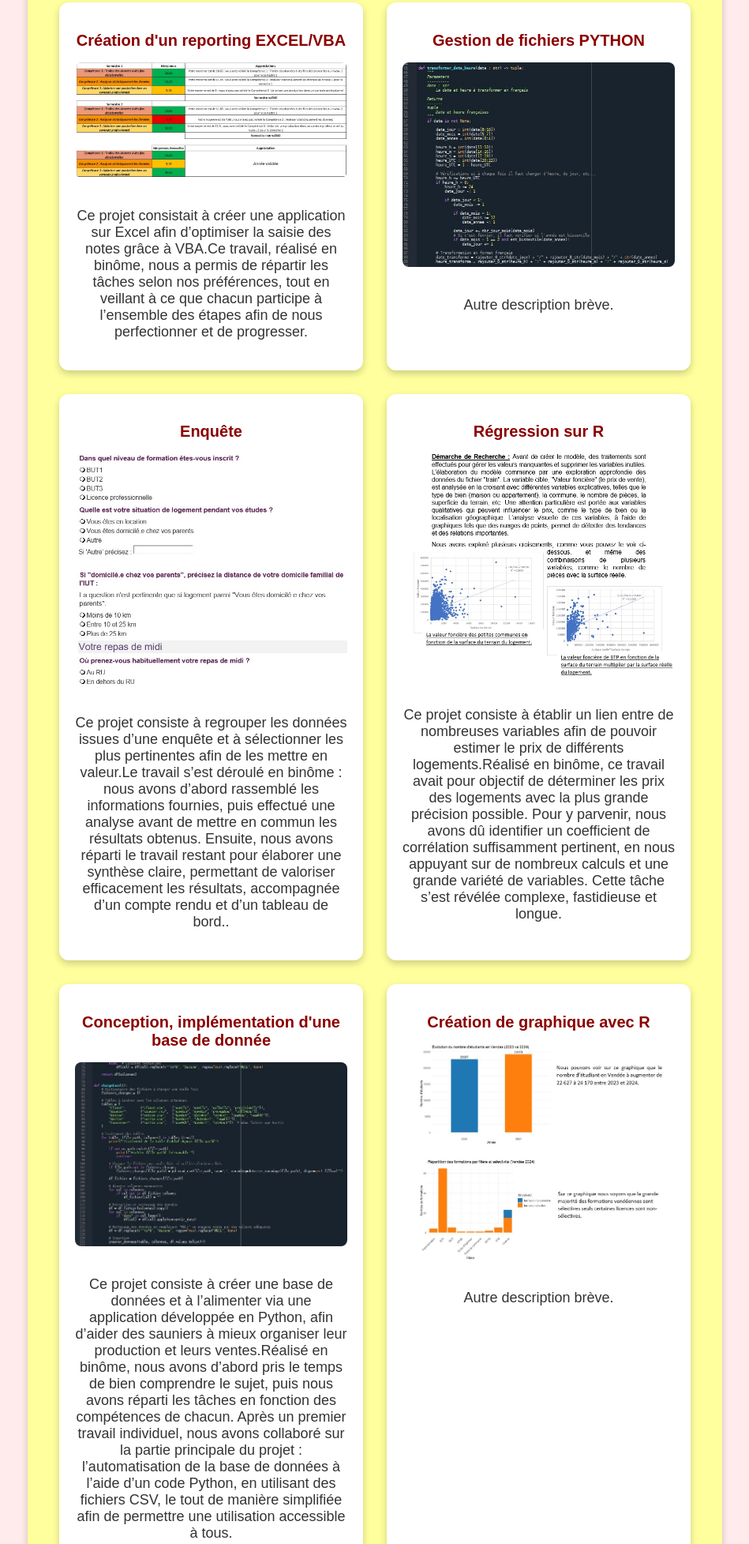
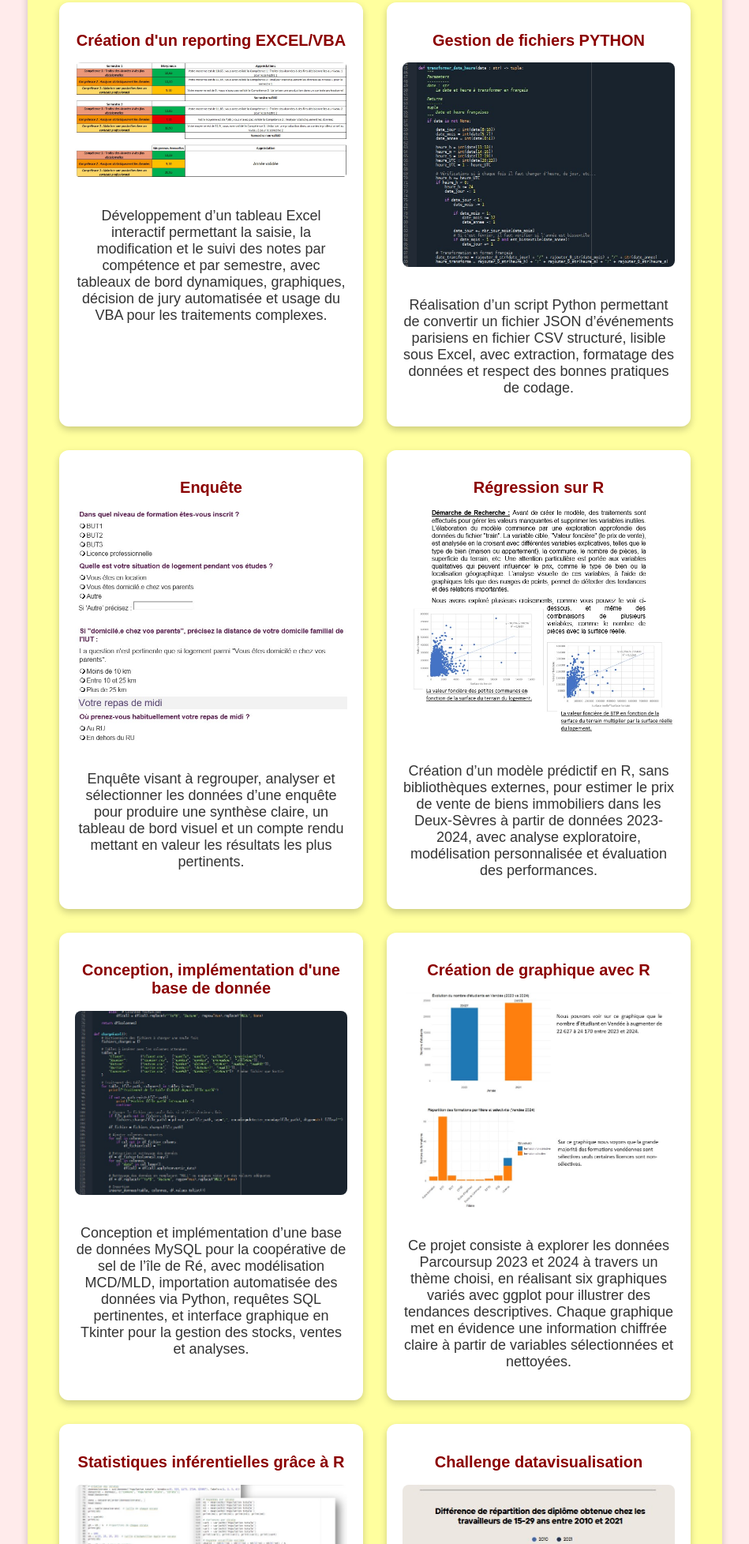
Before and after one commit to nathanpuaud/nathanpuaud.github.io, a plain HTML site: page projets.html in a window 1280 px wide. Shown: the part 340-2295 px from the top of the page at 79% size, without its empty margins (165-1114 px from the left). Drawn offline with Linux system fonts and the light colour scheme.

Commit message:
projets.html

```diff
--- a/projets.html
+++ b/projets.html
@@ -24,42 +24,42 @@
 					<div class="projet">
 						<h2>Création d'un reporting EXCEL/VBA</h2>
 						<img src="./SAE EXCEL VBA 1.jpg" alt="Capture du projet 1">
-						<p>Ce projet consistait à créer une application sur Excel afin d’optimiser la saisie des notes grâce à VBA.Ce travail, réalisé en binôme, nous a permis de répartir les tâches selon nos préférences, tout en veillant à ce que chacun participe à l’ensemble des étapes afin de nous perfectionner et de progresser.</p>
+						<p>Développement d’un tableau Excel interactif permettant la saisie, la modification et le suivi des notes par compétence et par semestre, avec tableaux de bord dynamiques, graphiques, décision de jury automatisée et usage du VBA pour les traitements complexes.</p>
 					</div>
 					<div class="projet">
 						<h2>Gestion de fichiers PYTHON</h2>
 						<img src="./SAE PYTHON.jpg" alt="Capture du projet 2">
-						<p>Autre description brève.</p>
+						<p>Réalisation d’un script Python permettant de convertir un fichier JSON d’événements parisiens en fichier CSV structuré, lisible sous Excel, avec extraction, formatage des données et respect des bonnes pratiques de codage.</p>
 					</div>
 					<div class="projet">
 						<h2>Enquête </h2>
 						<img src="./ENQUETE.jpg" alt="Capture du projet 2">
-						<p>Ce projet consiste à regrouper les données issues d’une enquête et à sélectionner les plus pertinentes afin de les mettre en valeur.Le travail s’est déroulé en binôme : nous avons d’abord rassemblé les informations fournies, puis effectué une analyse avant de mettre en commun les résultats obtenus. Ensuite, nous avons réparti le travail restant pour élaborer une synthèse claire, permettant de valoriser efficacement les résultats, accompagnée d’un compte rendu et d’un tableau de bord..</p>
+						<p>Enquête visant à regrouper, analyser et sélectionner les données d’une enquête pour produire une synthèse claire, un tableau de bord visuel et un compte rendu mettant en valeur les résultats les plus pertinents.</p>
 					</div>
 					<div class="projet">
 						<h2>Régression sur R</h2>
 						<img src="./R REGRESSION.jpg" alt="Capture du projet 2">
-						<p>Ce projet consiste à établir un lien entre de nombreuses variables afin de pouvoir estimer le prix de différents logements.Réalisé en binôme, ce travail avait pour objectif de déterminer les prix des logements avec la plus grande précision possible. Pour y parvenir, nous avons dû identifier un coefficient de corrélation suffisamment pertinent, en nous appuyant sur de nombreux calculs et une grande variété de variables. Cette tâche s’est révélée complexe, fastidieuse et longue.</p>
+						<p>Création d’un modèle prédictif en R, sans bibliothèques externes, pour estimer le prix de vente de biens immobiliers dans les Deux-Sèvres à partir de données 2023-2024, avec analyse exploratoire, modélisation personnalisée et évaluation des performances.</p>
 					</div>
 					<div class="projet">
 						<h2>Conception, implémentation d'une base de donnée</h2>
 						<img src="./CONCEP IMPL BDR.jpg" alt="Capture du projet 2">
-						<p>Ce projet consiste à créer une base de données et à l’alimenter via une application développée en Python, afin d’aider des sauniers à mieux organiser leur production et leurs ventes.Réalisé en binôme, nous avons d’abord pris le temps de bien comprendre le sujet, puis nous avons réparti les tâches en fonction des compétences de chacun. Après un premier travail individuel, nous avons collaboré sur la partie principale du projet : l’automatisation de la base de données à l’aide d’un code Python, en utilisant des fichiers CSV, le tout de manière simplifiée afin de permettre une utilisation accessible à tous.</p>
+						<p>Conception et implémentation d’une base de données MySQL pour la coopérative de sel de l’île de Ré, avec modélisation MCD/MLD, importation automatisée des données via Python, requêtes SQL pertinentes, et interface graphique en Tkinter pour la gestion des stocks, ventes et analyses.</p>
 					</div>
 					<div class="projet">
 						<h2>Création de graphique avec R</h2>
 						<img src="./R GRAPH.jpg" alt="Capture du projet 2">
-						<p>Autre description brève.</p>
+						<p>Ce projet consiste à explorer les données Parcoursup 2023 et 2024 à travers un thème choisi, en réalisant six graphiques variés avec ggplot pour illustrer des tendances descriptives. Chaque graphique met en évidence une information chiffrée claire à partir de variables sélectionnées et nettoyées.</p>
 					</div>
 					<div class="projet">
 						<h2>Statistiques inférentielles grâce à R</h2>
 						<img src="./R STAT INF.jpg" alt="Capture du projet 2">
-						<p>Autre description brève.</p>
+						<p>Ce projet, réalisé avec R, vise à estimer la population d'une région française par sondages (aléatoire simple et stratifié) et à analyser les liens entre la pratique sportive et d'autres variables chez les étudiants. Il combine des techniques d'échantillonnage, d'inférence statistique et de tests d'indépendance sur données réelles.</p>
 					</div>
 					<div class="projet">
 						<h2>Challenge datavisualisation</h2>
 						<img src="./DATAVIZ.jpg" alt="Capture du projet 2">
-						<p>Autre description brève.</p>
+						<p>À partir de données Excel sur la scolarisation des 15-29 ans, ce projet consistait à définir une problématique pertinente, analyser les données (en les enrichissant si nécessaire), puis concevoir une infographie claire et visuelle en une page. L’objectif était de valoriser efficacement les résultats pour un public cible, en soignant à la fois le fond et la forme.</p>
 					</div>
 				</div>
 
```
